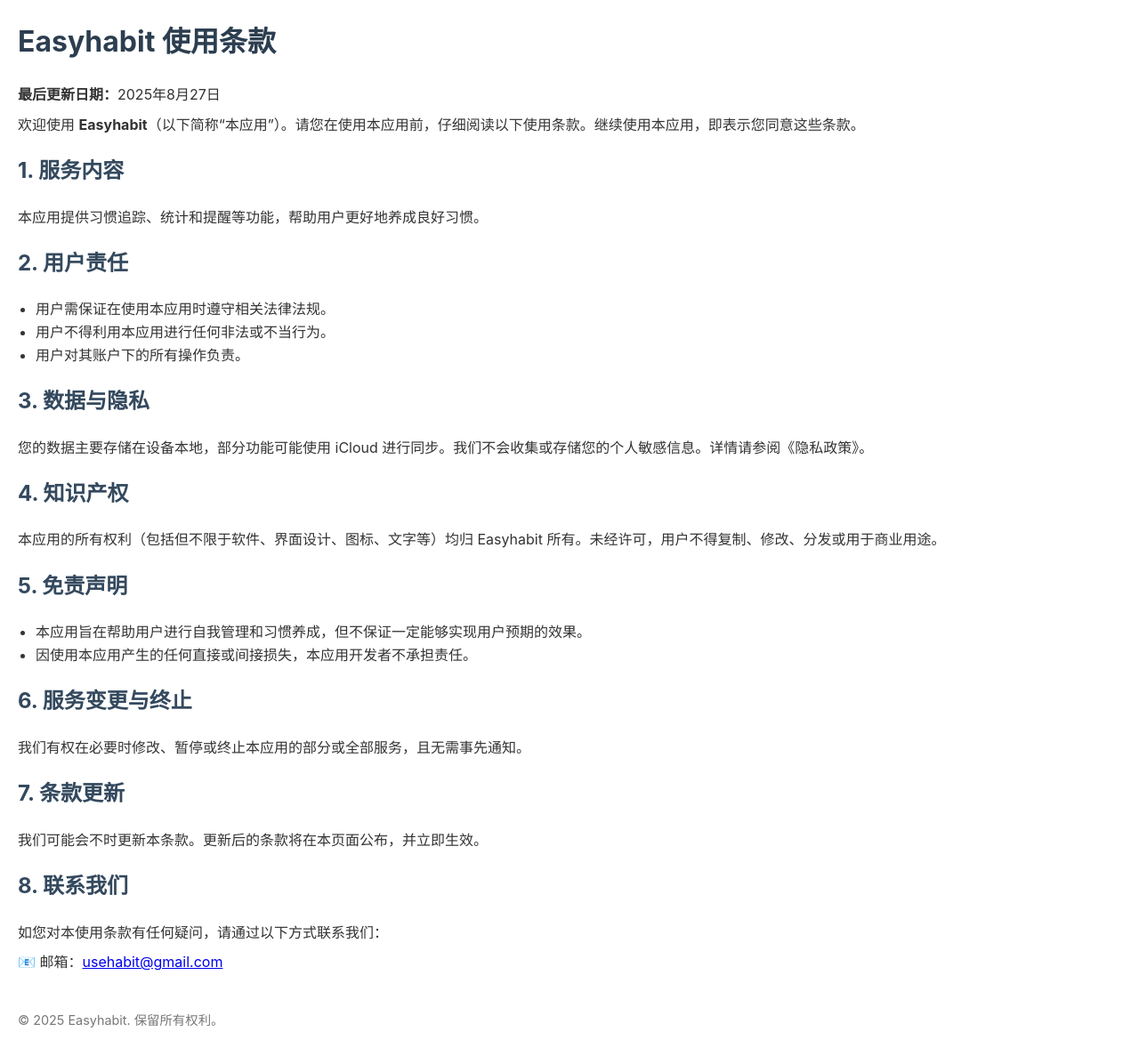
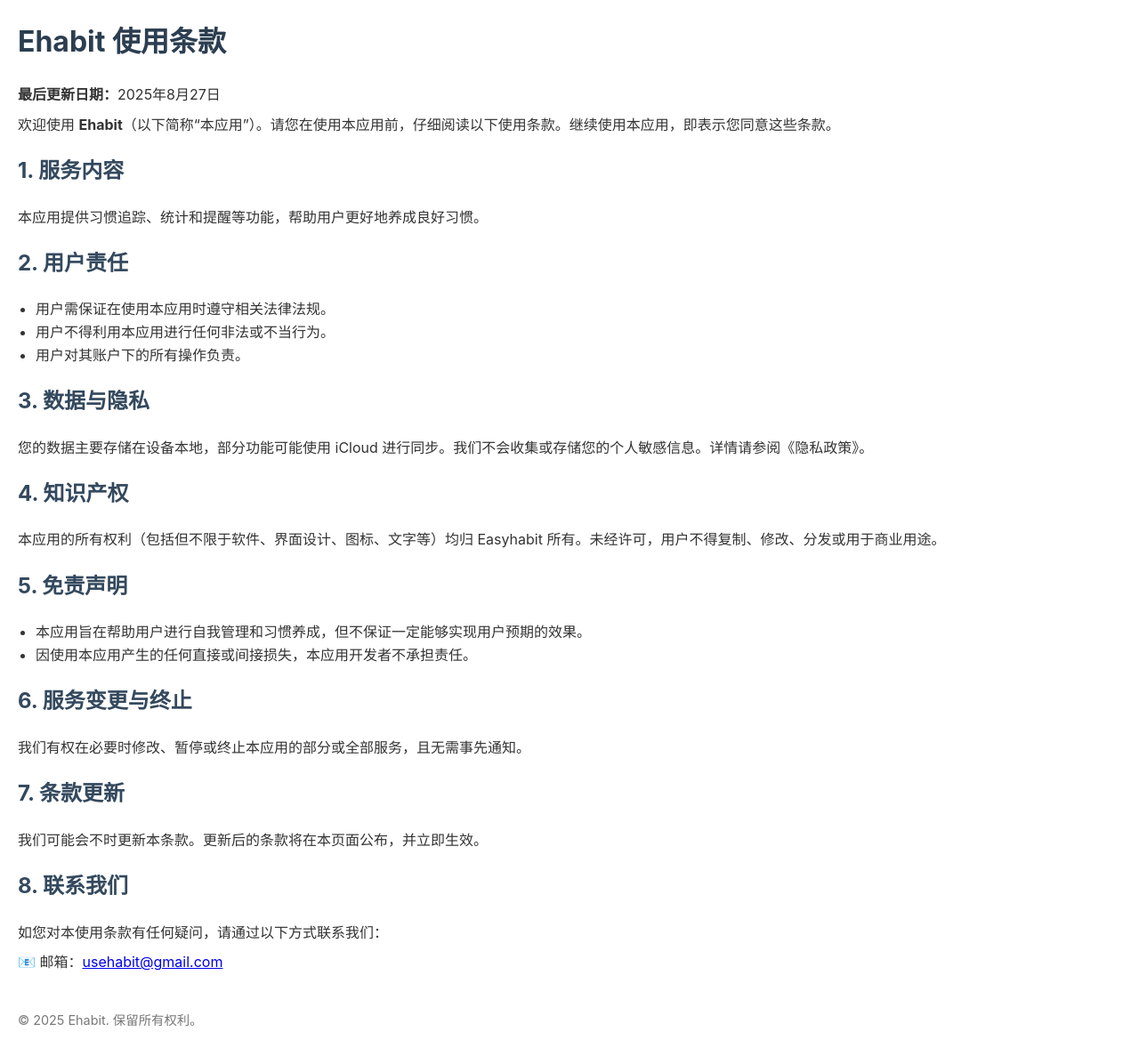
Before and after one commit to dabufan/ehabitterms, a plain HTML site: page index.html in a window 1280 px wide. Shown: the whole page at 89% size. Drawn offline with Linux system fonts and the light colour scheme.

Commit message:
Update index.html

```diff
--- a/index.html
+++ b/index.html
@@ -4,7 +4,7 @@
 <head>
     <meta charset="UTF-8">
     <meta name="viewport" content="width=device-width, initial-scale=1.0">
-    <title>Easyhabit 使用条款</title>
+    <title>Ehabit 使用条款</title>
     <style>
         body { font-family: -apple-system, BlinkMacSystemFont, "Segoe UI", Roboto, Helvetica, Arial, sans-serif;
                margin: 20px; line-height: 1.6; color: #333; }
@@ -16,10 +16,10 @@
     </style>
 </head>
 <body>
-    <h1>Easyhabit 使用条款</h1>
+    <h1>Ehabit 使用条款</h1>
     <p><strong>最后更新日期：</strong>2025年8月27日</p>
 
-    <p>欢迎使用 <strong>Easyhabit</strong>（以下简称“本应用”）。请您在使用本应用前，仔细阅读以下使用条款。继续使用本应用，即表示您同意这些条款。</p>
+    <p>欢迎使用 <strong>Ehabit</strong>（以下简称“本应用”）。请您在使用本应用前，仔细阅读以下使用条款。继续使用本应用，即表示您同意这些条款。</p>
 
     <h2>1. 服务内容</h2>
     <p>本应用提供习惯追踪、统计和提醒等功能，帮助用户更好地养成良好习惯。</p>
@@ -53,6 +53,6 @@
     <p>如您对本使用条款有任何疑问，请通过以下方式联系我们：</p>
     <p>📧 邮箱：<a href="mailto:usehabit@gmail.com">usehabit@gmail.com</a></p>
 
-    <div class="footer">© 2025 Easyhabit. 保留所有权利。</div>
+    <div class="footer">© 2025 Ehabit. 保留所有权利。</div>
 </body>
 </html>
```
